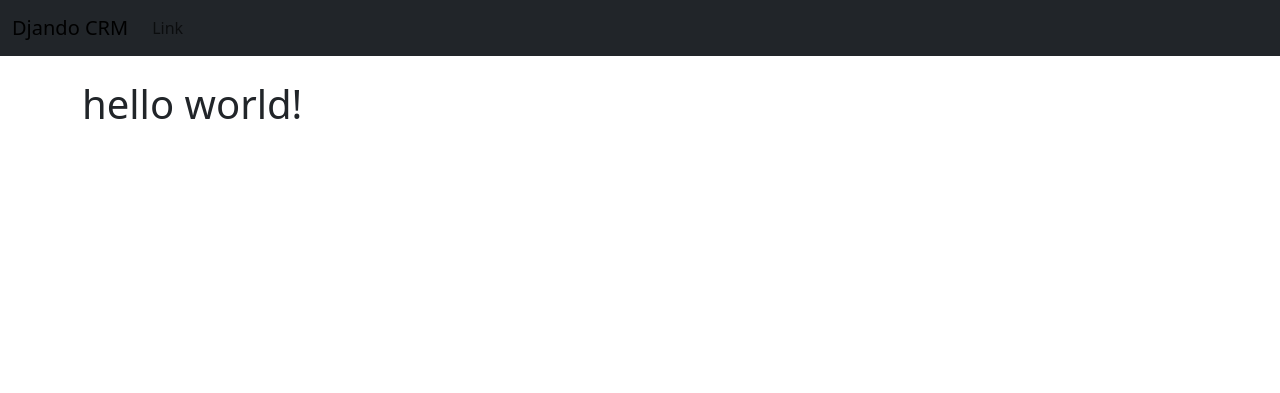
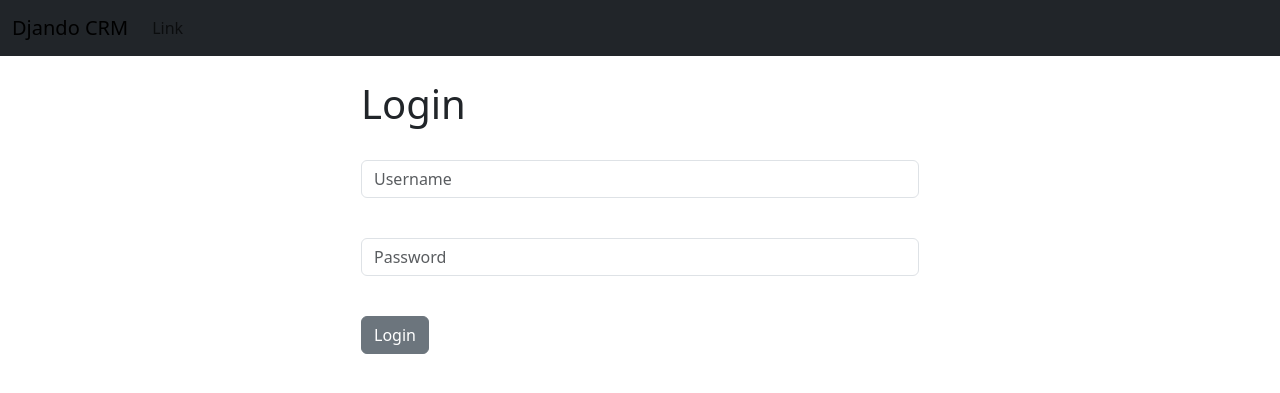
Before and after one commit to juliannParra99/django-CRM, a Django app: page / in a window 1280 px wide. Shown: the top 393 px of the page. Run offline with Django 4.2, Linux system fonts and the light colour scheme.

Commit message:
Added: 3. Login Users + logearse con superuser

```diff
--- a/dcrm/dcrm/urls.py
+++ b/dcrm/dcrm/urls.py
@@ -19,6 +19,5 @@ from django.urls import path, include
 
 urlpatterns = [
     path('admin/', admin.site.urls),
-    # path('', include('website.urls')),: Esta línea define una ruta vacía '' (la raíz del sitio) y utiliza la función include() para incluir las URLs de otra aplicación llamada 'website.urls'. Esto significa que todas las URLs definidas en el archivo urls.py dentro de la aplicación llamada "website" se manejarán bajo esta ruta vacía.
     path('', include('website.urls')),
 ]
--- a/dcrm/website/templates/base.html
+++ b/dcrm/website/templates/base.html
@@ -10,6 +10,18 @@
     {% include 'navbar.html' %}
     <div class="container">
         <br>
+        <!-- si hay mensajes, para poder verlos hay que importarlos como lo hicimos en el view,  se ejecuta el for que va a recorrer todos los errores del objeto de session que contiene todos los mensajes  -->
+        {% if messages%}
+          {% for message in messages %}
+            <div class="alert alert-warning alert-dismissible fade show" role="alert">
+              {{message}}
+              <button type="button" class="btn-close" data-bs-dismiss="alert" aria-label="Close"></button>
+            </div>
+
+          {% endfor %}
+        {% endif %}
+
+
         {% block content %}
         {% endblock %}
     </div>
--- a/dcrm/website/templates/home.html
+++ b/dcrm/website/templates/home.html
@@ -1,8 +1,48 @@
 {% extends 'base.html' %}
-
 
 {% block content %}
 
-<h1>hello world!</h1>
+<!-- si el usuario esta registrado hago esto -->
+{% if user.is_authenticated %}
+<div class="col-md-6 offset">
+    <h1>hello world</h1>
+</div>
 
+<!--  sino le muestro la pantalla de login -->
+{% else %}
+<div class="col-md-6 offset-md-3">
+  <h1>Login</h1>
+  <br />
+
+  <!-- csrf_token para evitar hackers, se hace siempre que se utiliza un formulario  -->
+  <form method="POST" action="{% url 'home' %}">
+    {% csrf_token %}
+
+    <div class="mb-3">
+      <input
+        type="text"
+        class="form-control"
+        name="username"
+        ,
+        placeholder="Username"
+        required
+      />
+    </div>
+    <br />
+    <div class="mb-3">
+      <input
+        type="password"
+        class="form-control"
+        name="password"
+        ,
+        placeholder="Password"
+        required
+      />
+    </div>
+    <br />
+    <button type="submit" class="btn btn-secondary">Login</button>
+  </form>
+
+{% endif %}
 {% endblock %}
+</div>
--- a/dcrm/website/urls.py
+++ b/dcrm/website/urls.py
@@ -5,4 +5,6 @@ from . import views
 # //estas son mis rutas que se van a mapear en una vista especifica.
 urlpatterns = [
     path('', views.home, name="home"),
+    # path('login/', views.home, name="login"),
+    # path('logout/', views.home, name="logout"),
 ]
--- a/dcrm/website/views.py
+++ b/dcrm/website/views.py
@@ -1,5 +1,33 @@
-from django.shortcuts import render
+from django.shortcuts import render, redirect
+##para manejar autenticacion con modulos de django
+from django.contrib.auth import authenticate, login, logout
+##maneja mensajes cuando se logea y se desloguea.
+from django.contrib import messages
 
 # Create your views here.
 def home(request):
-    return render(request, 'home.html', {})
+    # Verificar si la solicitud es un método POST (es decir, se está enviando un formulario)
+    if request.method == 'POST':
+        # Obtener el nombre de usuario y la contraseña desde los datos enviados en el formulario POST; username y pasword son los nombres que le asignamos los elementos en el formulario
+        username = request.POST['username']
+        password = request.POST['password']
+
+        # Autenticar al usuario utilizando el nombre de usuario y contraseña proporcionados
+        user = authenticate(request, username=username, password=password)
+
+        # Verificar si la autenticación fue exitosa]: verifica si los datos ingresados corresponden con un usuario en la base de datos.Devuelve un objeto si coincide, entonces si la variable user no esta vacia hay un objeto y por lo tanto la autenticacion fue exitosa
+        if user is not None:
+            # Iniciar sesión al usuario autenticado
+            login(request, user)
+            # Agregar un mensaje de éxito a la cola de mensajes para mostrar al usuario
+            messages.success(request, "You Have Been Logged In!")
+            # Redirigir al usuario a la página de inicio (para mostrar la lista de registros)
+            return redirect('home')
+        else:
+            # Si la autenticación falla, agregar un mensaje de error a la cola de mensajes
+            messages.success(request, "There Was An Error Logging In, Please Try Again...")
+            # Redirigir de nuevo a la página de inicio
+            return redirect('home')
+    else:
+        # Si la solicitud no es un método POST, renderizar la plantilla 'home.html' y pasar los registros a la plantilla
+        return render(request, 'home.html', {})
```
